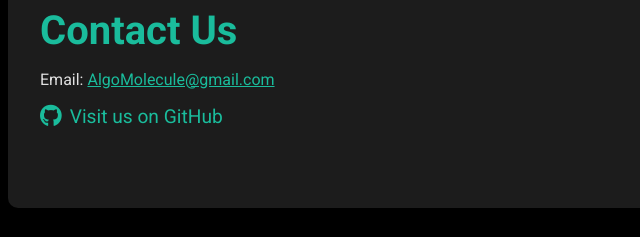
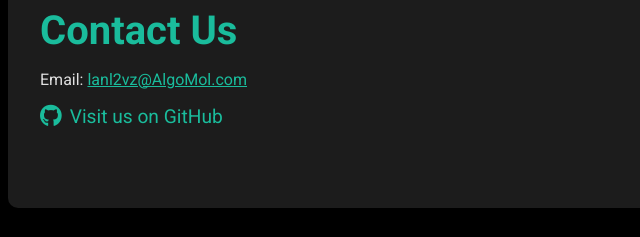
Before and after one commit to AlgoMol-dev/AlgoMol-dev.github.io, a plain HTML site: page index.html in a window 1280 px wide. Shown: the part 1842-2079 px from the top of the page, 0-640 px from the left. Drawn offline with Linux system fonts and the light colour scheme.

Commit message:
update contact email address to new domain

```diff
--- a/index.html
+++ b/index.html
@@ -397,7 +397,7 @@
 
         <section id="contact">
             <h2>Contact Us</h2>
-            <p>Email: <a href="mailto:AlgoMolecule@gmail.com" style="color: #1abc9c;">AlgoMolecule@gmail.com</a></p>
+            <p>Email: <a href="mailto:lanl2vz@AlgoMol.com" style="color: #1abc9c;">lanl2vz@AlgoMol.com</a></p>
             <p><a href="https://github.com/AlgoMol-dev" class="social-link" target="_blank">
                     <i class="fab fa-github"></i> Visit us on GitHub
                 </a></p>
```
